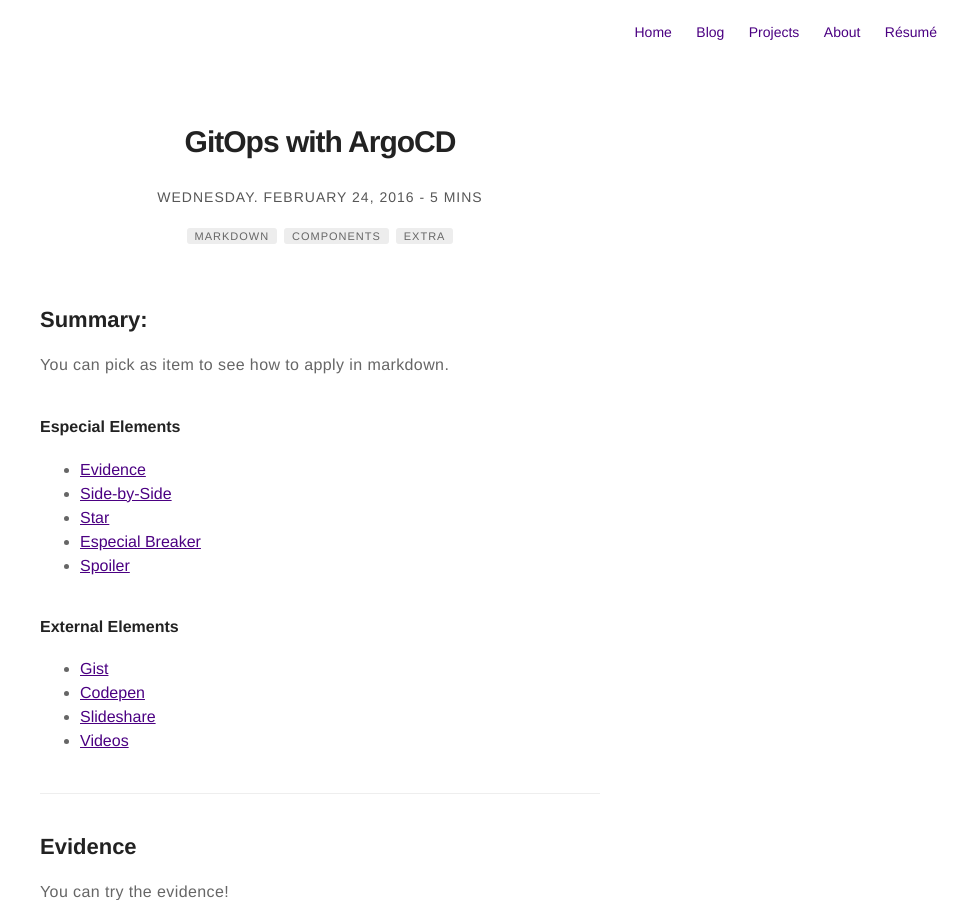
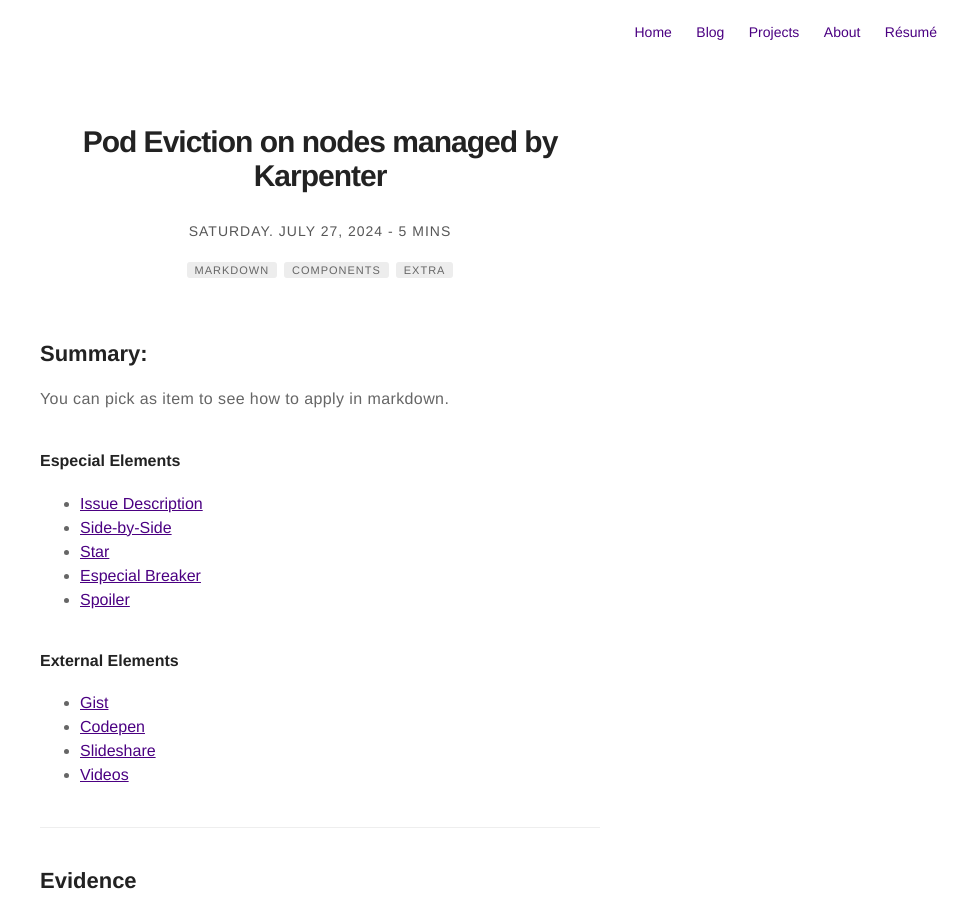
Before and after one commit to angautam/angautam.github.io, a Jekyll site: the page built from _posts/2015-02-24-markdown-extra-components copy.markdown, in a window 1280 px wide and 900 px high. Shown: the whole window, without its empty margins (320-1280 px from the left). Built offline with Jekyll 4.4.1, drawn with Linux system fonts in a browser that asks for light colours; nearby versions of some CDN libraries; comment, search, counter and statistics services are not loaded.

Commit message:
start a new project

```diff
--- a/_posts/2015-02-24-markdown-extra-components copy.markdown
+++ b/_posts/2015-02-24-markdown-extra-components copy.markdown
@@ -1,7 +1,7 @@
 ---
-title: "GitOps with ArgoCD"
+title: "Pod Eviction on nodes managed by Karpenter"
 layout: post
-date: 2016-02-24 22:48
+date: 2024-07-27 22:48
 image: /assets/images/markdown.jpg
 headerImage: false
 tag:
@@ -18,7 +18,7 @@
 You can pick as item to see how to apply in markdown.
 
 #### Especial Elements
-- [Evidence](#evidence)
+- [Issue Description](#issuedesc)
 - [Side-by-Side](#side-by-side)
 - [Star](#star)
 - [Especial Breaker](#especial-breaker)
@@ -36,7 +36,7 @@
 
 You can try the evidence!
 
-<span class="evidence">Paragraphs can be written like so. A paragraph is the basic block of Markdown. A paragraph is what text will turn into when there is no reason it should become anything else.</span>
+<span class="issuedesc">Paragraphs can be written like so. A paragraph is the basic block of Markdown. A paragraph is what text will turn into when there is no reason it should become anything else.</span>
 
 {% highlight html %}
 <span class="evidence">Paragraphs can be written like so. A paragraph is the basic block of Markdown. A paragraph is what text will turn into when there is no reason it should become anything else.</span>
```
